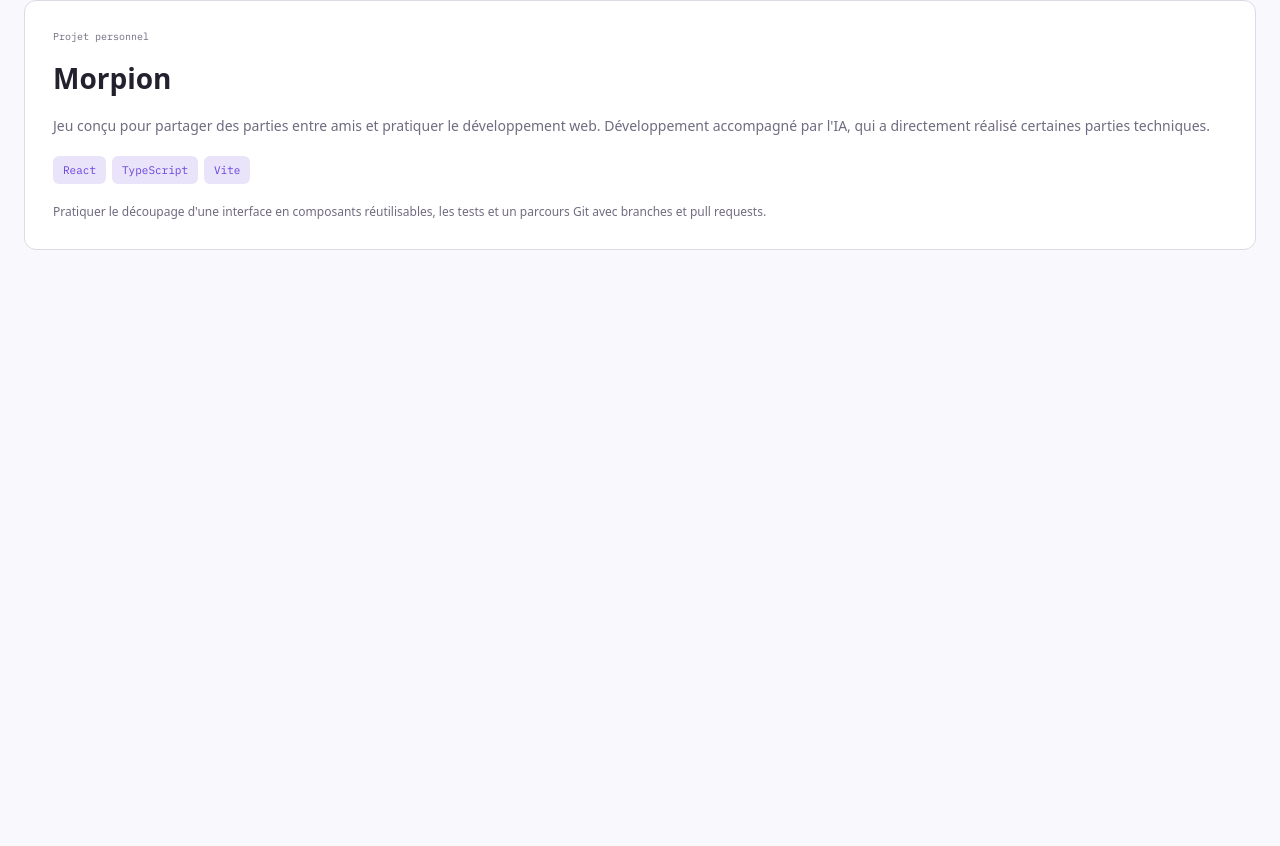
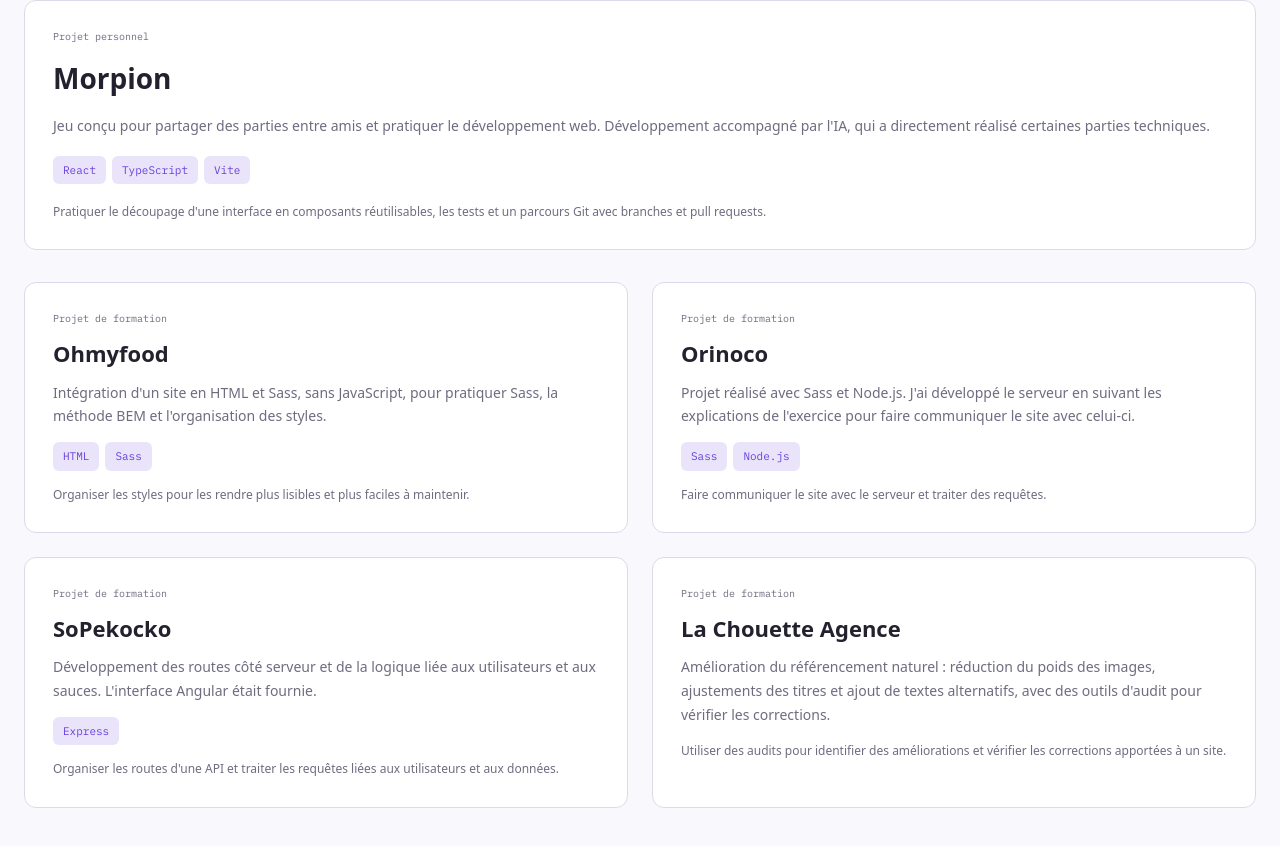
Before and after one commit to VaugeoisThomas/portefolio, a React (Vite) app: page / in a window 1280 px wide. Shown: the part 1946-2792 px from the top of the page. Before the commit the page ends 2268 px from the top, so only its background shows below. Built offline with nearby package versions, Linux system fonts and the light colour scheme.

Commit message:
feat: compléter les projets et ajouter leur présentation compacte

```diff
--- a/src/components/ProjectCard/ProjectCard.css
+++ b/src/components/ProjectCard/ProjectCard.css
@@ -72,6 +72,14 @@
   height: auto;
 }
 
+.project-card-compact .project-card-content {
+  gap: 0.875rem;
+}
+
+.project-card-compact .project-card-title {
+  font-size: 1.375rem;
+}
+
 @media (min-width: 80rem) {
   .project-card-content {
     padding: 1.75rem;
--- a/src/components/ProjectCard/ProjectCard.tsx
+++ b/src/components/ProjectCard/ProjectCard.tsx
@@ -6,9 +6,10 @@ type ProjectCardProps = {
 }
 
 /** Affiche la présentation d'un projet */
-function ProjectCard({ project }: ProjectCardProps) {
+function ProjectCard({ project }: Readonly<ProjectCardProps>) {
+
     return (
-        <article className='project-card'>
+        <article className={project.featured ? 'project-card' : 'project-card project-card-compact'}>
             {project.img && (
                 <img src={project.img.src} alt={project.img.alt} className='project-card-image' />
             )}
@@ -16,11 +17,13 @@ function ProjectCard({ project }: ProjectCardProps) {
                 <p className='project-card-category'>{project.category}</p>
                 <h3 className='project-card-title'>{project.title}</h3>
                 <p className='project-card-description'>{project.description}</p>
-                <ul className="project-card-technologies">
-                    {project.technologies.map(technology => (
-                        <li key={technology}>{technology}</li>
-                    ))}
-                </ul>
+                {project.technologies.length > 0 && (
+                    <ul className="project-card-technologies">
+                        {project.technologies.map(technology => (
+                            <li key={technology}>{technology}</li>
+                        ))}
+                    </ul>
+                )}
                 <p className='project-card-learning'>{project.learning}</p>
                 {project.sourceUrl && (
                     <a href={project.sourceUrl} className='project-card-source'>Code source</a>
--- a/src/components/Projects/Projects.css
+++ b/src/components/Projects/Projects.css
@@ -39,7 +39,8 @@
   line-height: 1.7;
 }
 
-.projects-list {
+.projects-list,
+.projects-others {
   display: grid;
   gap: 1.5rem;
   margin-top: 2rem;
@@ -59,4 +60,8 @@
   .projects-title {
     font-size: 2.75rem;
   }
+
+  .projects-others {
+    grid-template-columns: 1fr 1fr;
+  }
 }
--- a/src/components/Projects/Projects.data.ts
+++ b/src/components/Projects/Projects.data.ts
@@ -12,6 +12,7 @@ export type Project = {
     src: string;
     alt: string;
   };
+  featured: boolean;
 };
 
 export const projects: Project[] = [
@@ -29,6 +30,7 @@ export const projects: Project[] = [
       src: groupomaniaPrint,
       alt: "Page d'accueil de Groupomania avec présentation de la communauté et accès au réseau social.",
     },
+    featured: true,
   },
   {
     id: "morpion",
@@ -39,5 +41,50 @@ export const projects: Project[] = [
     technologies: ["React", "TypeScript", "Vite"],
     learning:
       "Pratiquer le découpage d'une interface en composants réutilisables, les tests et un parcours Git avec branches et pull requests.",
+    featured: true,
+  },
+  {
+    id: "ohmyfood",
+    title: "Ohmyfood",
+    category: "Projet de formation",
+    description:
+      "Intégration d'un site en HTML et Sass, sans JavaScript, pour pratiquer Sass, la méthode BEM et l'organisation des styles.",
+    technologies: ["HTML", "Sass"],
+    learning:
+      "Organiser les styles pour les rendre plus lisibles et plus faciles à maintenir.",
+    featured: false,
+  },
+  {
+    id: "orinoco",
+    title: "Orinoco",
+    category: "Projet de formation",
+    description:
+      "Projet réalisé avec Sass et Node.js. J'ai développé le serveur en suivant les explications de l'exercice pour faire communiquer le site avec celui-ci.",
+    technologies: ["Sass", "Node.js"],
+    learning:
+      "Faire communiquer le site avec le serveur et traiter des requêtes.",
+    featured: false,
+  },
+  {
+    id: "sopekocko",
+    title: "SoPekocko",
+    category: "Projet de formation",
+    description:
+      "Développement des routes côté serveur et de la logique liée aux utilisateurs et aux sauces. L'interface Angular était fournie.",
+    technologies: ["Express"],
+    learning:
+      "Organiser les routes d'une API et traiter les requêtes liées aux utilisateurs et aux données.",
+    featured: false,
+  },
+  {
+    id: "la-chouette-agence",
+    title: "La Chouette Agence",
+    category: "Projet de formation",
+    description:
+      "Amélioration du référencement naturel : réduction du poids des images, ajustements des titres et ajout de textes alternatifs, avec des outils d'audit pour vérifier les corrections.",
+    technologies: [],
+    learning:
+      "Utiliser des audits pour identifier des améliorations et vérifier les corrections apportées à un site.",
+    featured: false,
   },
 ];
--- a/src/components/Projects/Projects.tsx
+++ b/src/components/Projects/Projects.tsx
@@ -1,9 +1,12 @@
-import ProjectCard from '../ProjectCard/ProjectCard'
-import './Projects.css'
-import { projects } from './Projects.data'
+import ProjectCard from '../ProjectCard/ProjectCard';
+import './Projects.css';
+import { projects } from './Projects.data';
 
 /** Présente une sélection de mes projets. */
 function Projects() {
+    const featuredProjects = projects.filter(project => project.featured);
+    const otherProjects = projects.filter(project => !project.featured);
+
     return (
         <section id="projects" className="projects" aria-labelledby="projects-title">
             <header className="projects-header">
@@ -17,7 +20,12 @@ function Projects() {
                 </p>
             </header>
             <div className='projects-list'>
-                {projects.map(project => (
+                {featuredProjects.map(project => (
+                    <ProjectCard project={project} key={project.id} />
+                ))}
+            </div>
+            <div className='projects-others'>
+                {otherProjects.map(project => (
                     <ProjectCard project={project} key={project.id} />
                 ))}
             </div>
```
